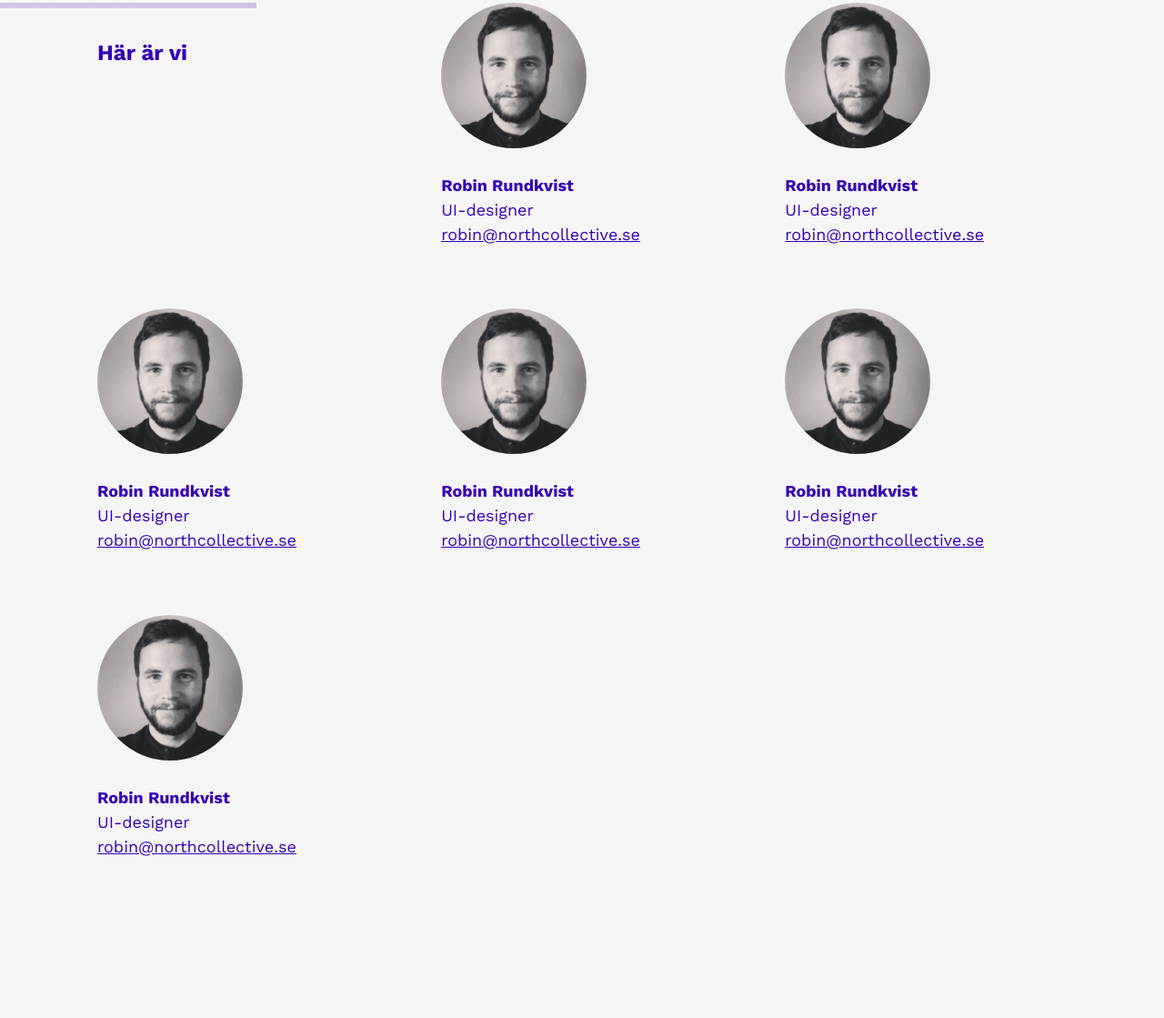
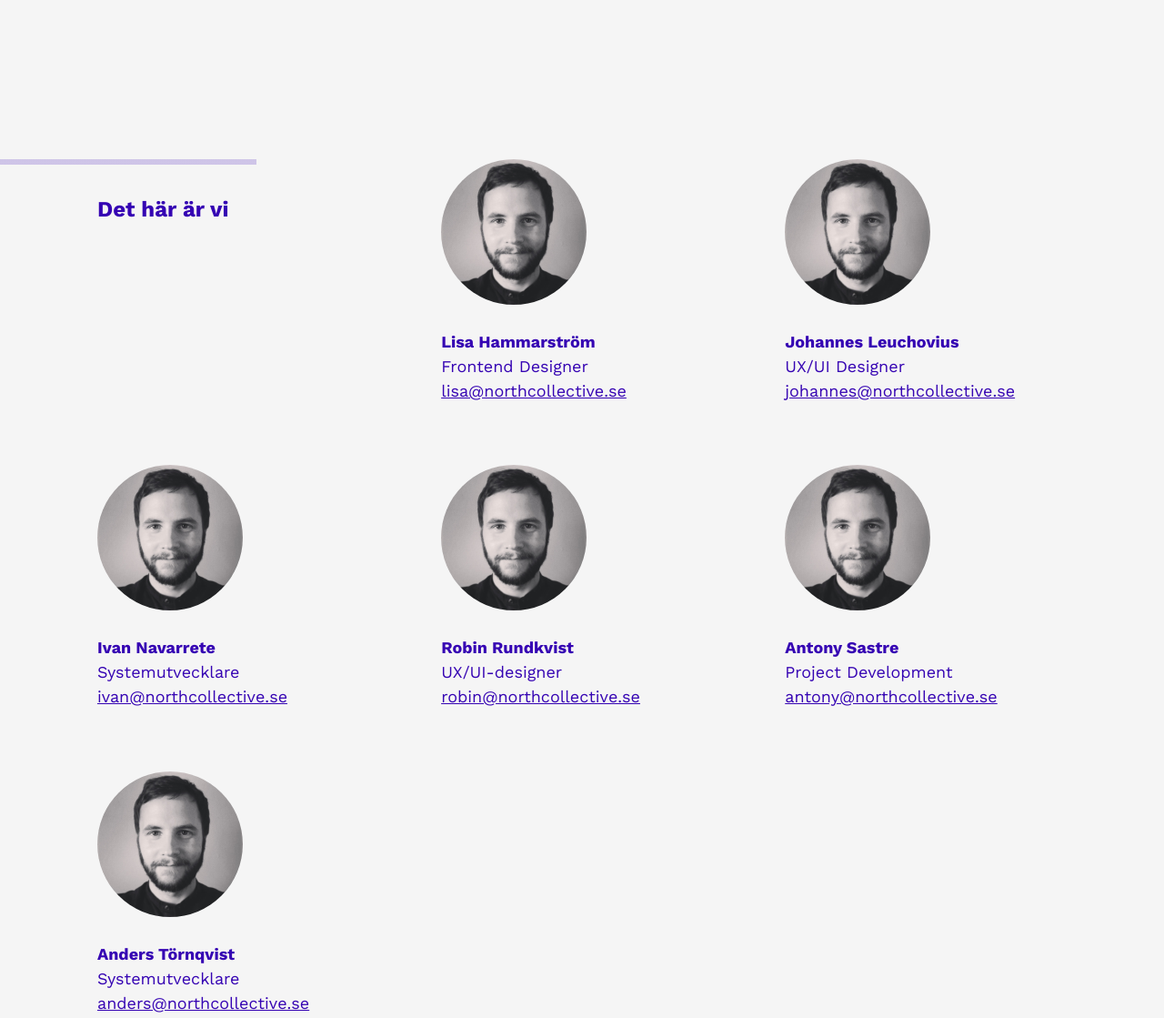
Before and after one commit to unders/anycast, a website: page public/index.html in a window 1280 px wide. Shown: the part 1139-2258 px from the top of the page at 91% size. Drawn offline with nearby package versions, Linux system fonts and the light colour scheme.

Commit message:
WIP: Preparing with some basic changes.

```diff
--- a/public/index.html
+++ b/public/index.html
@@ -5,7 +5,7 @@
   <meta http-equiv="x-ua-compatible" content="ie=edge">
   <meta name="viewport" content="width=device-width, initial-scale=1, shrink-to-fit=no">
   <meta name="description" content="">
-  <title>North Collective</title>
+  <title>Anycast Index page</title>
   <link href="https://fonts.googleapis.com/css?family=Work+Sans:400,700" rel="stylesheet">
   <link rel="stylesheet" href="/assets/css/main.css">
 </head>
@@ -24,52 +24,57 @@
 
   <div class="l-grid">
     <div class="l-grid__item--span-4 u-offset-underline">
-      <h1 class="u-header-huge u-margin-top-huge">Vi hjälper er att digitalisera</h1>
+      <h1 class="u-header-huge u-margin-top-huge">
+        Erfarenhet av trygg & kvalitativ digitalisering
+      </h1>
     </div>
     <div class="l-grid__item--offset-2 l-grid__item--span-4">
-      <p class="u-text-large u-margin-top-xlarge">Vi är ett kollektiv med konsulter som arbetat tillsammans i många år. Far far away, behind the word mountains, far from the countries Vokalia and Consonantia, there live the blind texts. Separated they live in Bookmarksgrove right at the coast of the Semantics, a large language ocean. A small river named Duden flows by their place and supplies it with the necessary regelialia.</p>
+      <p class="u-text-large u-margin-top-xlarge">
+        Vi är ett kollektiv seniora konsulter som erbjuder stöd inom <u>digitalisering</u>, <u>utveckling</u> och <u>strategi</u>. Vi värderar lösningar som inte bara håller hög standard idag, utan också är redo för framtidens utmaningar.<br><br>
+        Vi finns utspridda i landet och har ett beprövat arbetssätt att jobba effektivt och resultatorienterat oavsett om vi är <u>in-house</u> eller på <u>distans</u>. Vi kan inte hjälpa alla, men vi kanske kan hjälpa just dig?
+      </p>
     </div>
   </div>
   <section class="l-section">
     <ul class="l-grid">
       <li class="l-grid__item--span-2 u-offset-overline">
-        <h2>Här är vi</h2>
+        <h2>Det här är vi</h2>
+      </li>
+      <li class="l-grid__item--span-2 u-align-center-sm">
+        <img src="/assets/image/member-lisa.jpg" alt="" class="c-avatar u-margin-bottom-baseline">
+        <strong>Lisa Hammarström</strong>
+        <div>Frontend Designer</div>
+        <a href="mailto:lisa@northcollective.se">lisa@northcollective.se</a><br>
+      </li>
+      <li class="l-grid__item--span-2 u-align-center-sm">
+        <img src="/assets/image/member-johannes.jpg" alt="" class="c-avatar u-margin-bottom-baseline">
+        <strong>Johannes Leuchovius</strong>
+        <div>UX/UI Designer</div>
+        <a href="mailto:johannes@northcollective.se">johannes@northcollective.se</a><br>
+      </li>
+      <li class="l-grid__item--span-2 u-align-center-sm">
+        <img src="/assets/image/member-ivan.jpg" alt="" class="c-avatar u-margin-bottom-baseline">
+        <strong>Ivan Navarrete</strong>
+        <div>Systemutvecklare</div>
+        <a href="mailto:ivan@northcollective.se">ivan@northcollective.se</a><br>
       </li>
       <li class="l-grid__item--span-2 u-align-center-sm">
         <img src="/assets/image/member-robin.jpg" alt="" class="c-avatar u-margin-bottom-baseline">
         <strong>Robin Rundkvist</strong>
-        <div>UI-designer</div>
+        <div>UX/UI-designer</div>
         <a href="mailto:robin@northcollective.se">robin@northcollective.se</a><br>
       </li>
       <li class="l-grid__item--span-2 u-align-center-sm">
-        <img src="/assets/image/member-robin.jpg" alt="" class="c-avatar u-margin-bottom-baseline">
-        <strong>Robin Rundkvist</strong>
-        <div>UI-designer</div>
-        <a href="mailto:robin@northcollective.se">robin@northcollective.se</a><br>
+        <img src="/assets/image/member-antony.jpg" alt="" class="c-avatar u-margin-bottom-baseline">
+        <strong>Antony Sastre</strong>
+        <div>Project Development</div>
+        <a href="mailto:antony@northcollective.se">antony@northcollective.se</a><br>
       </li>
       <li class="l-grid__item--span-2 u-align-center-sm">
-        <img src="/assets/image/member-robin.jpg" alt="" class="c-avatar u-margin-bottom-baseline">
-        <strong>Robin Rundkvist</strong>
-        <div>UI-designer</div>
-        <a href="mailto:robin@northcollective.se">robin@northcollective.se</a><br>
-      </li>
-      <li class="l-grid__item--span-2 u-align-center-sm">
-        <img src="/assets/image/member-robin.jpg" alt="" class="c-avatar u-margin-bottom-baseline">
-        <strong>Robin Rundkvist</strong>
-        <div>UI-designer</div>
-        <a href="mailto:robin@northcollective.se">robin@northcollective.se</a><br>
-      </li>
-      <li class="l-grid__item--span-2 u-align-center-sm">
-        <img src="/assets/image/member-robin.jpg" alt="" class="c-avatar u-margin-bottom-baseline">
-        <strong>Robin Rundkvist</strong>
-        <div>UI-designer</div>
-        <a href="mailto:robin@northcollective.se">robin@northcollective.se</a><br>
-      </li>
-      <li class="l-grid__item--span-2 u-align-center-sm">
-        <img src="/assets/image/member-robin.jpg" alt="" class="c-avatar u-margin-bottom-baseline">
-        <strong>Robin Rundkvist</strong>
-        <div>UI-designer</div>
-        <a href="mailto:robin@northcollective.se">robin@northcollective.se</a><br>
+        <img src="/assets/image/member-anders.jpg" alt="" class="c-avatar u-margin-bottom-baseline">
+        <strong>Anders Törnqvist</strong>
+        <div>Systemutvecklare</div>
+        <a href="mailto:anders@northcollective.se">anders@northcollective.se</a><br>
       </li>
     </ul>
   </section>
@@ -80,49 +85,37 @@
       </div>
       <li class="l-grid__item--span-3">
         <img src="https://via.placeholder.com/800x500?text=WirelessCar" alt="WirelessCar" class="u-margin-bottom-baseline">
-        <h3>WirelessCar</h3>
-        <p>2016 – 2018</p>
+        <h3>Ericsson</h3>
+        <p>Systemutvecklare</p>
         <p>Tillsammans med WirelessCar, har vi hjälpt till att skapa, far from the countries Vokalia and Consonantia, there live the blind texts.</p>
         <ul class="l-list l-list--inline u-margin-top-baseline">
           <li>
-            <img src="/assets/image/member-robin.jpg" alt="Robin Rundkvist" title="Robin Rundkvist" class="c-avatar c-avatar--small u-margin-bottom-baseline">
-          </li>
-          <li>
-            <img src="/assets/image/member-robin.jpg" alt="Robin Rundkvist" title="Robin Rundkvist" class="c-avatar c-avatar--small u-margin-bottom-baseline">
-          </li>
-          <li>
-            <img src="/assets/image/member-robin.jpg" alt="Robin Rundkvist" title="Robin Rundkvist" class="c-avatar c-avatar--small u-margin-bottom-baseline">
+            <img src="/assets/image/member-anders.jpg" alt="Anders Törnsqvist" title="Anders Törnqvist" class="c-avatar c-avatar--small u-margin-bottom-baseline">
           </li>
         </ul>
       </li>
       <li class="l-grid__item--span-3">
         <img src="https://via.placeholder.com/800x500?text=WirelessCar" alt="" class="u-margin-bottom-baseline">
         <h3>WirelessCar</h3>
-        <p>2016 – 2018</p>
+        <p>Interfaceutvecklare</p>
         <p>Tillsammans med WirelessCar, har vi hjälpt till att skapa, far from the countries Vokalia and Consonantia, there live the blind texts.</p>
         <ul class="l-list l-list--inline u-margin-top-baseline">
           <li>
-            <img src="/assets/image/member-robin.jpg" alt="Robin Rundkvist" title="Robin Rundkvist" class="c-avatar c-avatar--small u-margin-bottom-baseline">
-          </li>
-          <li>
-            <img src="/assets/image/member-robin.jpg" alt="Robin Rundkvist" title="Robin Rundkvist" class="c-avatar c-avatar--small u-margin-bottom-baseline">
+            <img src="/assets/image/member-johannes.jpg" alt="Johannes Leuchovius" title="Johannes Leuchovius" class="c-avatar c-avatar--small u-margin-bottom-baseline">
           </li>
         </ul>
       </li>
       <li class="l-grid__item--span-3">
-        <img src="https://via.placeholder.com/800x500?text=WirelessCar" alt="" class="u-margin-bottom-baseline">
-        <h3>WirelessCar</h3>
-        <p>2016 – 2018</p>
+        <img src="https://via.placeholder.com/800x500?text=Studentvikarie" alt="" class="u-margin-bottom-baseline">
+        <h3>Studentvikarie</h3>
+        <p>Provisorisk CTO, Rekryteringsstöd, Programmerare</p>
         <p>Tillsammans med WirelessCar, har vi hjälpt till att skapa, far from the countries Vokalia and Consonantia, there live the blind texts.</p>
         <ul class="l-list l-list--inline u-margin-top-baseline">
           <li>
-            <img src="/assets/image/member-robin.jpg" alt="Robin Rundkvist" title="Robin Rundkvist" class="c-avatar c-avatar--small u-margin-bottom-baseline">
+            <img src="/assets/image/member-lisa.jpg" alt="Lisa Hammarström" title="Lisa Hammarström" class="c-avatar c-avatar--small u-margin-bottom-baseline">
           </li>
           <li>
-            <img src="/assets/image/member-robin.jpg" alt="Robin Rundkvist" title="Robin Rundkvist" class="c-avatar c-avatar--small u-margin-bottom-baseline">
-          </li>
-          <li>
-            <img src="/assets/image/member-robin.jpg" alt="Robin Rundkvist" title="Robin Rundkvist" class="c-avatar c-avatar--small u-margin-bottom-baseline">
+            <img src="/assets/image/member-antony.jpg" alt="Antony Sastre" title="Antony Sastre" class="c-avatar c-avatar--small u-margin-bottom-baseline">
           </li>
         </ul>
       </li>
@@ -168,14 +161,14 @@
         <h2>Kontakta oss</h2>
       </div>
       <div class="l-grid__item--span-1">
-        <img src="/assets/image/member-robin.jpg" alt="" class="c-avatar">
+        <img src="/assets/image/member-antony.jpg" alt="" class="c-avatar">
       </div>
       <div class="l-grid__item--span-3 u-text-large">
         <p>Vi hjälper dig med konsulttjänster inom utveckling och design.</p>
-        <p>Hör av dig till <strong>Antony Sastre</strong> om du har något kul projekt på gång.</p>
+        <p>Hör av dig till <strong>Antony</strong> om du har ett utmanande projekt på gång.</p>
         <p>
-          <a href="mailto:antony@northcollective.se">antony@northcollective.se</a><br>
-          0735 12 05 55
+          <strong>0735 12 05 55</strong><br>
+          <a href="mailto:antony@northcollective.se">antony@northcollective.se</a>
         </p>
       </div>
     </div>
@@ -184,6 +177,7 @@
     <footer role="contentinfo">
     <div class="l-grid">
       <address class="l-grid__item--span-2 u-overline">
+        <strong>North Collective</strong><br>
         Viktoriagatan 8<br>
         411 25 Göteborg<br>
         Sweden
```
Also changed, not shown: src/templates/page/index.html (+49 -56 lines), src/templates/part/footer.html (+1 -0 lines), public/assets/image/member-anders.jpg (added), public/assets/image/member-antony.jpg (added), public/assets/image/member-ivan.jpg (added), public/assets/image/member-johannes.jpg (added), public/assets/image/member-lisa.jpg (added), src/assets/image/member-anders.jpg (added), src/assets/image/member-antony.jpg (added), src/assets/image/member-ivan.jpg (added), src/assets/image/member-johannes.jpg (added), src/assets/image/member-lisa.jpg (added).
